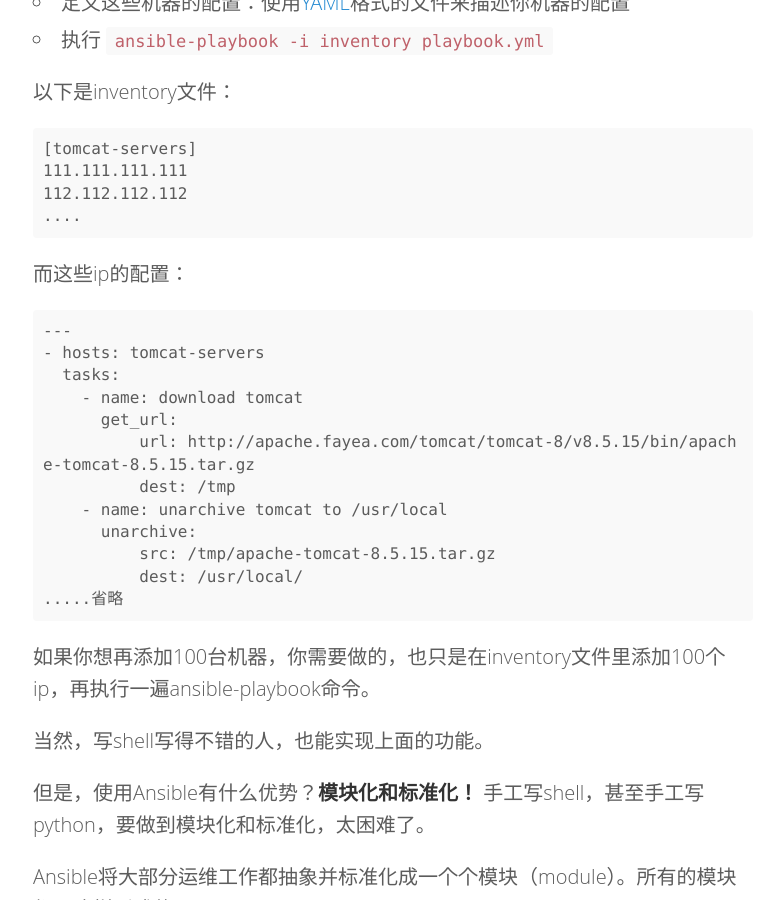
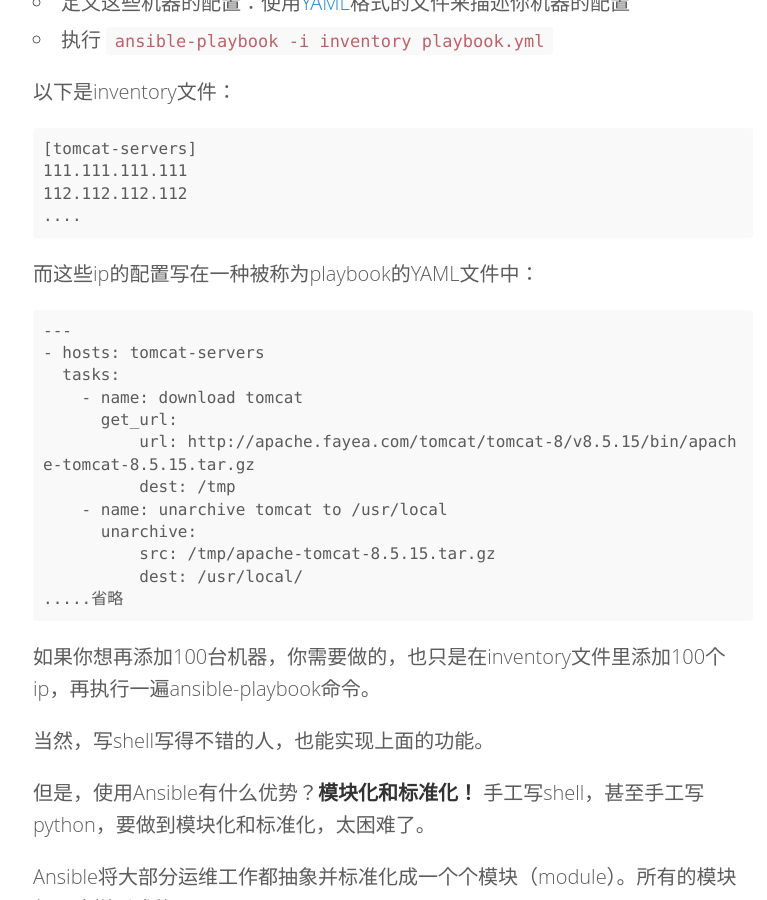
Before and after one commit to stayfoolish666/zacker330.github.io, a Jekyll site: the page built from _posts/2017-06-12-ansible-introduce.md, in a window 1280 px wide and 900 px high, scrolled down 2440 px. Shown: the whole window, without its empty margins (247-1014 px from the left). Built offline with Jekyll 4.4.1, drawn with Linux system fonts in a browser that asks for light colours; comment, search, counter and statistics services are not loaded.

Commit message:
修正语句不通顺

````diff
--- a/_posts/2017-06-12-ansible-introduce.md
+++ b/_posts/2017-06-12-ansible-introduce.md
@@ -54,7 +54,7 @@ tar -zxf apache-tomcat-8.5.15.tar.gz
 112.112.112.112
 ....
 ```
-而这些ip的配置：
+而这些ip的配置写在一种被称为playbook的YAML文件中：
 ```
 ---
 - hosts: tomcat-servers
````
